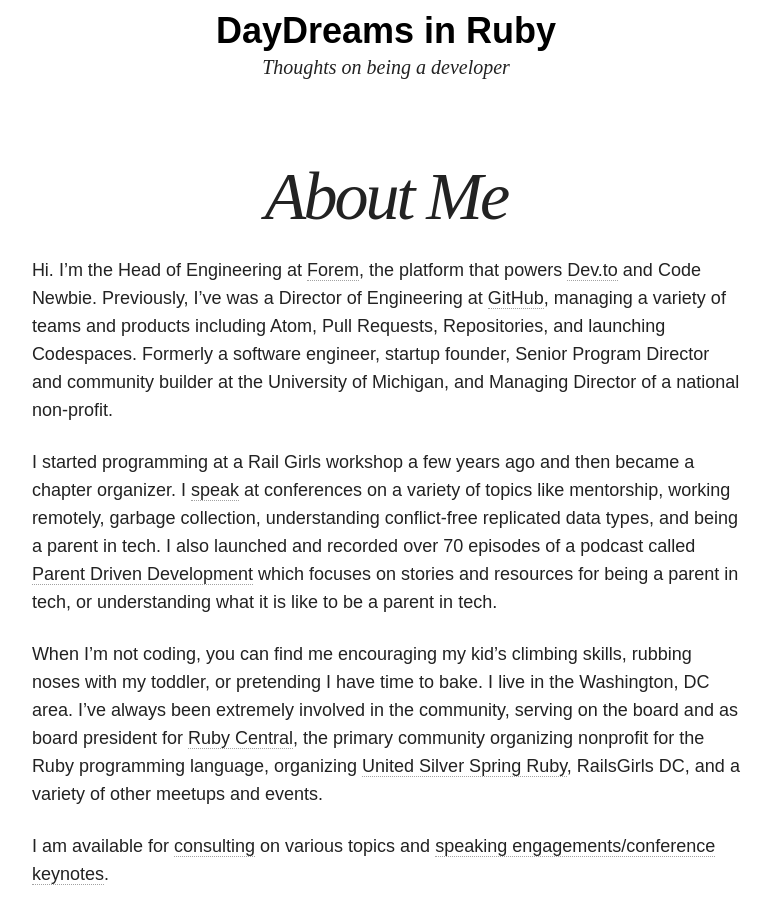
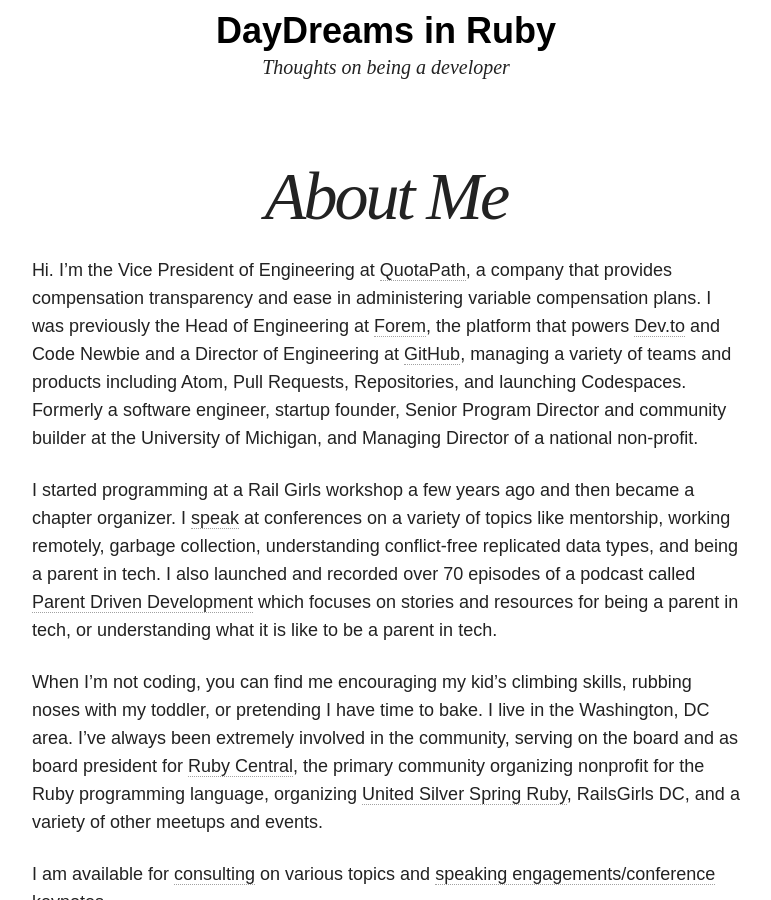
Before and after one commit to asheren/asheren.github.io, a Jekyll site: the page built from about/index.md, in a window 1280 px wide and 900 px high, scrolled down 316 px. Shown: the whole window, without its empty margins (254-1025 px from the left). Built offline with Jekyll 4.4.1, drawn with Linux system fonts in a browser that asks for light colours; nearby versions of some CDN libraries.

Commit message:
Update index.md

```diff
--- a/about/index.md
+++ b/about/index.md
@@ -1,10 +1,10 @@
 ---
 layout: page
 title: About Me
-excerpt: "Just a developer looking to explore"
+excerpt: "An engineering leader with a successful track record"
 ---
 
-Hi. I'm the Head of Engineering at [Forem](https://www.forem.com), the platform that powers [Dev.to](https://www.dev.to) and Code Newbie. Previously, I've was a Director of Engineering at [GitHub](https://github.com/){:target="_blank"}, managing a variety of teams and products including Atom, Pull Requests, Repositories, and launching Codespaces. Formerly a software engineer, startup founder, Senior Program Director and community builder at the University of Michigan, and Managing Director of a national non-profit.
+Hi. I'm the Vice President of Engineering at [QuotaPath](https://www.quotapath.com/){:target="_blank"}, a company that provides compensation transparency and ease in administering variable compensation plans. I was previously the Head of Engineering at [Forem](https://www.forem.com){:target="_blank"}, the platform that powers [Dev.to](https://www.dev.to){:target="_blank"} and Code Newbie and a Director of Engineering at [GitHub](https://github.com/){:target="_blank"}, managing a variety of teams and products including Atom, Pull Requests, Repositories, and launching Codespaces. Formerly a software engineer, startup founder, Senior Program Director and community builder at the University of Michigan, and Managing Director of a national non-profit.
 
 I started programming at a Rail Girls workshop a few years ago and then became a chapter organizer. I [speak](http://daydreamsinruby.com/speaking){:target="_blank"} at conferences on a variety of topics like mentorship, working remotely, garbage collection, understanding conflict-free replicated data types, and being a parent in tech. I also launched and recorded over 70 episodes of a podcast called [Parent Driven Development](http://www.parentdrivendevelopment.com/){:target="_blank"} which focuses on stories and resources for being a parent in tech, or understanding what it is like to be a parent in tech.
 
```
